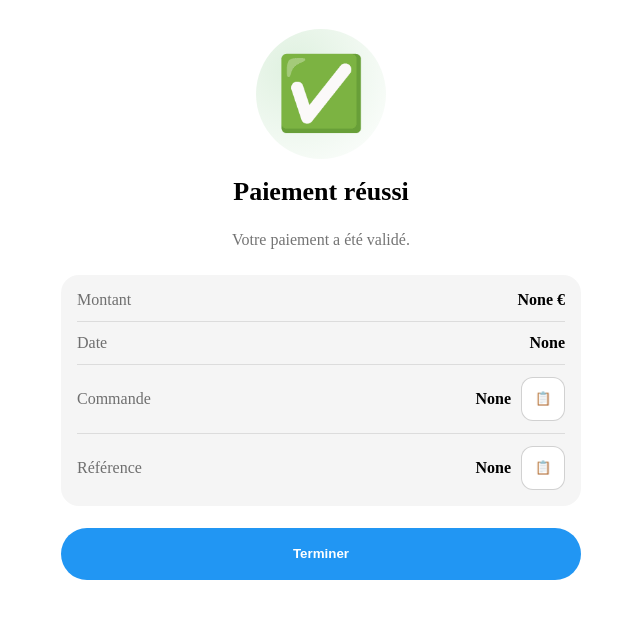
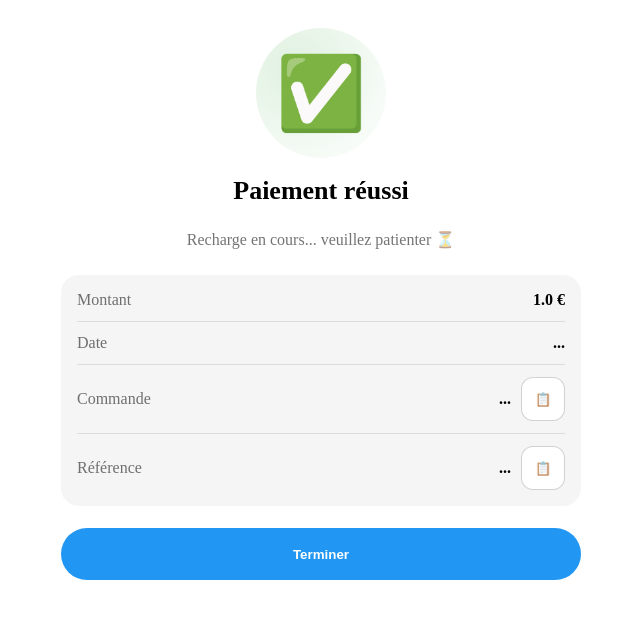
Before and after one commit to safari123-code/tikzok, a Flask app: page /payment/success in a window 1280 px wide. Shown: the part 66-685 px from the top of the page, without its empty margins (319-959 px from the left). Run offline with Flask 3, Linux system fonts and the light colour scheme; the visitor is signed in with stand-in values (Sample User, id 1); some libraries are stand-ins or nearby versions.

Commit message:
project update

```diff
--- a/routes/payment.py
+++ b/routes/payment.py
@@ -98,6 +98,10 @@ def _build_checkout_metadata(idem_key: str) -> Dict[str, str]:
     if not isinstance(forfait, dict):
         forfait = {}
 
+    operator = session.get("recharge_operator") or {}
+    if not isinstance(operator, dict):
+        operator = {}
+
     return {
         "payment_idempotency_key": idem_key,
         "recharge_phone": _safe_str(ctx["phone"]),
@@ -109,9 +113,10 @@ def _build_checkout_metadata(idem_key: str) -> Dict[str, str]:
         "user_id": _safe_str(session.get("user_id")),
         "user_email": _safe_str(session.get("user_email") or session.get("pending_email")),
         "forfait_id": _safe_str(forfait.get("id")),
-        "operator_id": _safe_str((session.get("recharge_operator") or {}).get("id")),
+        "operator_id": _safe_str(operator.get("id")),
+        "operator_name": _safe_str(operator.get("name")),
+        "operator_logo": _safe_str(operator.get("logo_url")),
     }
-
 
 def _store_payment_success_payload(payload: Dict[str, Any]) -> None:
     session["payment_success_payload"] = payload
@@ -419,6 +424,9 @@ def stripe_webhook_post():
     country_iso = _safe_str(metadata.get("country_iso")).upper()
     forfait_id_raw = _safe_str(metadata.get("forfait_id"))
     operator_id_raw = _safe_str(metadata.get("operator_id"))
+    operator_name = _safe_str(metadata.get("operator_name"))
+    operator_logo = _safe_str(metadata.get("operator_logo"))
+
     user_email = _safe_str(metadata.get("user_email"))
     user_id = _safe_str(metadata.get("user_id"))
 
@@ -480,12 +488,18 @@ def stripe_webhook_post():
 
         IdempotencyService.store_result(idem_key, payload_obj)
 
+        # ---------------------------
+        # EMAIL (CORRIGÉ PRO)
+        # ---------------------------
         if user_email and payload_obj.get("status") == "SUCCESS":
             try:
                 EmailService.send_payment_success(
                     email=user_email,
                     payload=payload_obj,
                     phone=phone,
+                    country_name=country_iso,
+                    operator_name=operator_name,
+                    operator_logo=operator_logo,
                 )
             except Exception as email_error:
                 print("❌ Email error:", email_error)
@@ -495,10 +509,7 @@ def stripe_webhook_post():
 
         IdempotencyService.store_result(
             idem_key,
-            {
-                "status": "FAILED",
-                "reason": "recharge_error",
-            },
+            {"status": "FAILED", "reason": "recharge_error"},
         )
 
         return jsonify({"ok": True}), 200
@@ -508,10 +519,7 @@ def stripe_webhook_post():
 
         IdempotencyService.store_result(
             idem_key,
-            {
-                "status": "FAILED",
-                "reason": "unexpected_webhook_error",
-            },
+            {"status": "FAILED", "reason": "unexpected_webhook_error"},
         )
 
         return jsonify({"ok": True}), 200
@@ -534,22 +542,31 @@ def payment_status():
 @payment_bp.get("/success")
 def payment_success():
     payment_intent_id = _get_payment_intent_id()
+
     if payment_intent_id:
         session["last_payment_intent_id"] = payment_intent_id
         _load_payload_from_payment_intent(payment_intent_id)
 
     payload = session.get("payment_success_payload") or {}
 
+    # ---------------------------
+    # Cas 1 : pas encore de payload → affichage immédiat
+    # ---------------------------
     if not payload:
+        ctx = _get_payment_context()
+
         return render_template(
             "payment/success.html",
-            status="success",
-            amount=None,
+            status="processing",
+            amount=ctx["recharge_amount"],
             date=None,
-            order_number=None,
-            reference=None,
+            order_number="...",
+            reference="...",
         )
 
+    # ---------------------------
+    # Cas 2 : payload dispo → affichage final
+    # ---------------------------
     return render_template(
         "payment/success.html",
         status="success" if _safe_str(payload.get("status"), "SUCCESS") != "FAILED" else "failed",
@@ -580,4 +597,4 @@ def success_finish_post():
     session.pop("recharge_operator", None)
     session.pop("country_iso", None)
 
-    return redirect(url_for("history.index"))
+    return redirect(url_for("recharge.enter_number_get"))
--- a/services/communication/email_service.py
+++ b/services/communication/email_service.py
@@ -24,7 +24,6 @@ class EmailService:
     @staticmethod
     def send_email(to_email: str, subject: str, html: str, text: str = ""):
 
-        # 🔒 sécurité: éviter crash si config absente
         if not EmailService.API_KEY or not EmailService.FROM_EMAIL:
             print("⚠️ Email skipped: missing Brevo config")
             return False
@@ -53,7 +52,7 @@ class EmailService:
                 EmailService.BASE_URL,
                 json=payload,
                 headers=headers,
-                timeout=10  # ⚡ éviter blocage
+                timeout=10
             )
 
             if response.status_code >= 300:
@@ -67,18 +66,53 @@ class EmailService:
             return False
 
     # ---------------------------
+    # Helpers (AJOUT SAFE)
+    # ---------------------------
+    @staticmethod
+    def _country_flag(iso: str | None) -> str:
+        try:
+            if not iso or len(iso) != 2:
+                return ""
+            return "".join(chr(127397 + ord(c)) for c in iso.upper())
+        except Exception:
+            return ""
+
+    # ---------------------------
     # Payment success email
     # ---------------------------
     @staticmethod
-    def send_payment_success(email: str, payload: dict, phone: str | None = None):
+    def send_payment_success(
+        email: str,
+        payload: dict,
+        phone: str | None = None,
+        country_name: str | None = None,
+        operator_name: str | None = None,
+        operator_logo: str | None = None  # ✅ AJOUT
+    ):
 
-        amount = payload.get("amount")
+        # ---------------------------
+        # Data (SAFE + PRO)
+        # ---------------------------
+        amount = payload.get("amount") or 0
+        charged_amount = payload.get("charged_amount") or amount
+        points_used = payload.get("points_used") or 0
+
         reference = payload.get("reference")
         order_number = payload.get("orderNumber")
         date = payload.get("date")
 
-        fee = "0.00"
-        total = amount
+        fee = round(charged_amount - amount, 2)
+        total = charged_amount
+
+        country_display = country_name or "-"
+        operator_display = operator_name or "-"
+
+        flag = EmailService._country_flag(country_name)
+
+        logo_html = ""
+        if operator_logo:
+            logo_html = f'<img src="{operator_logo}" style="height:16px;vertical-align:middle;margin-left:6px;">'
+
         year = datetime.now().year
 
         subject = f"Recharge confirmée - {reference}"
@@ -131,14 +165,30 @@ Livré instantanément ⚡
 
 <tr>
 <td style="color:#9ca3af;">Date :</td>
-<td style="text-align:right;">{date}</td>
+<td style="text-align:right;">{date or "-"}</td>
 </tr>
 
 <tr><td style="height:8px"></td></tr>
 
 <tr>
 <td style="color:#9ca3af;">Numéro :</td>
-<td style="text-align:right;">{phone or ""}</td>
+<td style="text-align:right;">{phone or "-"}</td>
+</tr>
+
+<tr><td style="height:8px"></td></tr>
+
+<tr>
+<td style="color:#9ca3af;">Pays :</td>
+<td style="text-align:right;">{flag} {country_display}</td>
+</tr>
+
+<tr><td style="height:8px"></td></tr>
+
+<tr>
+<td style="color:#9ca3af;">Opérateur :</td>
+<td style="text-align:right;">
+{operator_display} {logo_html}
+</td>
 </tr>
 
 <tr><td style="height:8px"></td></tr>
@@ -152,22 +202,29 @@ Livré instantanément ⚡
 
 <tr>
 <td style="color:#9ca3af;">Montant :</td>
-<td style="text-align:right;">{amount} €</td>
+<td style="text-align:right;">{amount:.2f} €</td>
 </tr>
 
 <tr><td style="height:6px"></td></tr>
 
 <tr>
 <td style="color:#9ca3af;">Frais :</td>
-<td style="text-align:right;">{fee} €</td>
+<td style="text-align:right;">{fee:.2f} €</td>
+</tr>
+
+<tr><td style="height:6px"></td></tr>
+
+<tr>
+<td style="color:#9ca3af;">Points utilisés :</td>
+<td style="text-align:right;">-{points_used:.2f} €</td>
 </tr>
 
 <tr><td style="height:10px"></td></tr>
 
 <tr>
-<td style="font-weight:bold;">Total :</td>
-<td style="text-align:right;font-weight:bold;font-size:18px;">
-{total} €
+<td style="font-weight:bold;">Total payé :</td>
+<td style="text-align:right;font-weight:bold;font-size:18px;color:#00d1c1;">
+{total:.2f} €
 </td>
 </tr>
 
--- a/static/css/styles.css
+++ b/static/css/styles.css
@@ -1718,3 +1718,8 @@ transition:all .15s ease;
 #rowReceived.is-reset {
   transform: scale(1);
 }
+input::-webkit-contacts-auto-fill-button,
+input::-webkit-credentials-auto-fill-button {
+  display: none !important;
+  visibility: hidden !important;
+}
--- a/templates/payment/success.html
+++ b/templates/payment/success.html
@@ -46,15 +46,16 @@ document.addEventListener("DOMContentLoaded", () => {
     rechargeInterval = setInterval(async () => {
 
       try {
-        const res = await fetch("/recharge/status");
+        const res = await fetch("/payment/status");
         const data = await res.json();
 
-        if (data.status === "SUCCESSFUL" || data.status === "success") {
+        if (data.status === "success") {
 
-          statusText.innerText = "{{ t('payment.success.done') }}";
-          clearInterval(rechargeInterval);
-          return;
-        }
+  statusText.innerText = "{{ t('payment.success.done') }}";
+
+  clearInterval(rechargeInterval);
+  return;
+}
 
         if (data.status === "FAILED") {
 
@@ -79,7 +80,19 @@ document.addEventListener("DOMContentLoaded", () => {
   // ---------------------------
   // 🚀 START DIRECT
   // ---------------------------
-  forceSuccess();
+  startRechargeTracking();
+
+// affichage immédiat (UX rapide)
+if (loaderIcon) loaderIcon.style.display = "none";
+if (successIcon) successIcon.style.display = "block";
+
+if (statusText) {
+  statusText.innerText = "{{ t('payment.success.processing') }}";
+}
+
+if (successContent) {
+  successContent.style.display = "block";
+}
 
 });
 </script>
@@ -134,14 +147,14 @@ document.addEventListener("DOMContentLoaded", () => {
 
         <div class="tz-row">
           <div class="tz-muted">{{ t("payment.success.amountLabel") }}</div>
-          <div class="tz-strong">{{ amount }} €</div>
+          <div class="tz-strong">{{ amount or "..." }} €</div>
         </div>
 
         <div class="tz-divider"></div>
 
         <div class="tz-row">
           <div class="tz-muted">{{ t("payment.success.dateLabel") }}</div>
-          <div class="tz-strong">{{ date }}</div>
+          <div class="tz-strong">{{ date or "..." }}</div>
         </div>
 
         <div class="tz-divider"></div>
@@ -153,7 +166,7 @@ document.addEventListener("DOMContentLoaded", () => {
             <div class="tz-strong"
                  id="orderNumberText"
                  style="max-width:220px; overflow:hidden; text-overflow:ellipsis; white-space:nowrap;">
-              {{ order_number }}
+              {{ order_number or "..." }}
             </div>
 
             <button type="button"
@@ -174,7 +187,7 @@ document.addEventListener("DOMContentLoaded", () => {
             <div class="tz-strong"
                  id="referenceText"
                  style="max-width:220px; overflow:hidden; text-overflow:ellipsis; white-space:nowrap;">
-              {{ reference }}
+              {{ reference or "..." }}
             </div>
 
             <button type="button"
```
Also changed, not shown: static/js/card_payment.js (+39 -3 lines), templates/payment/card.html (+32 -4 lines).
